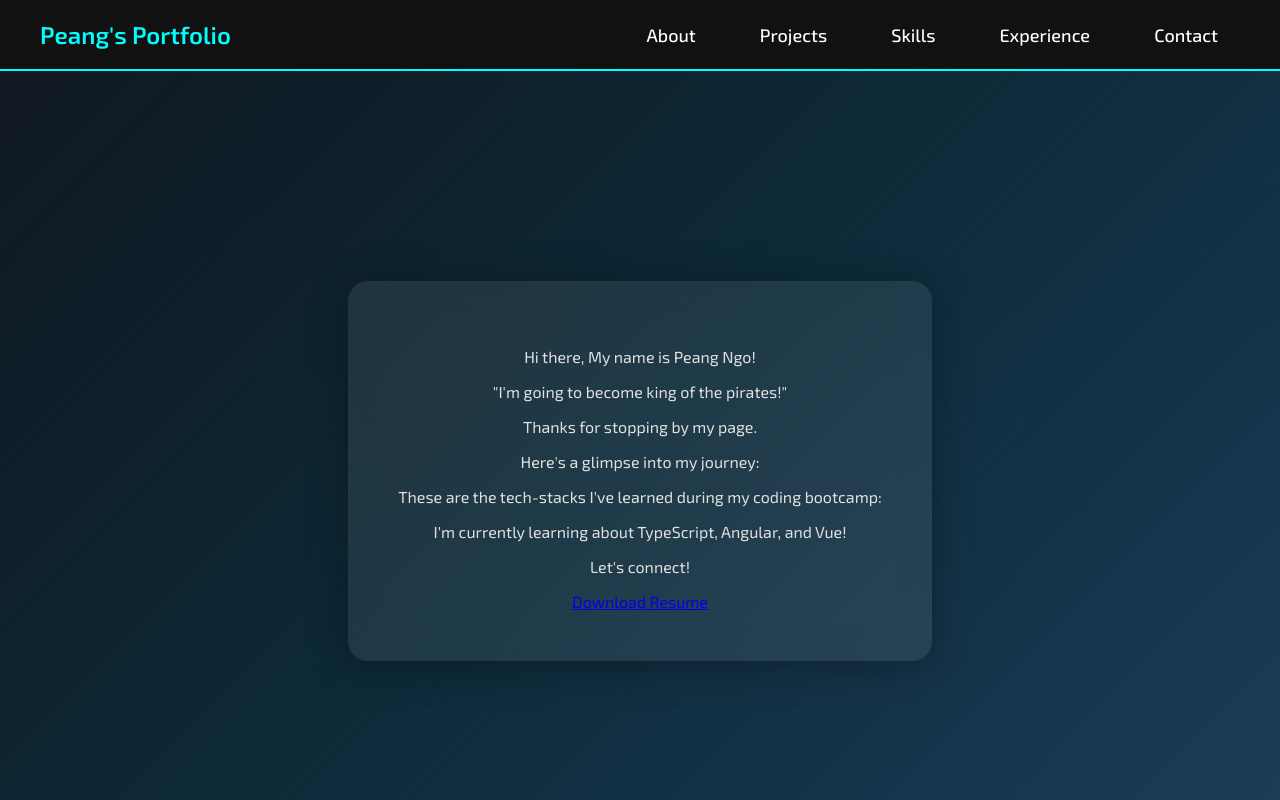
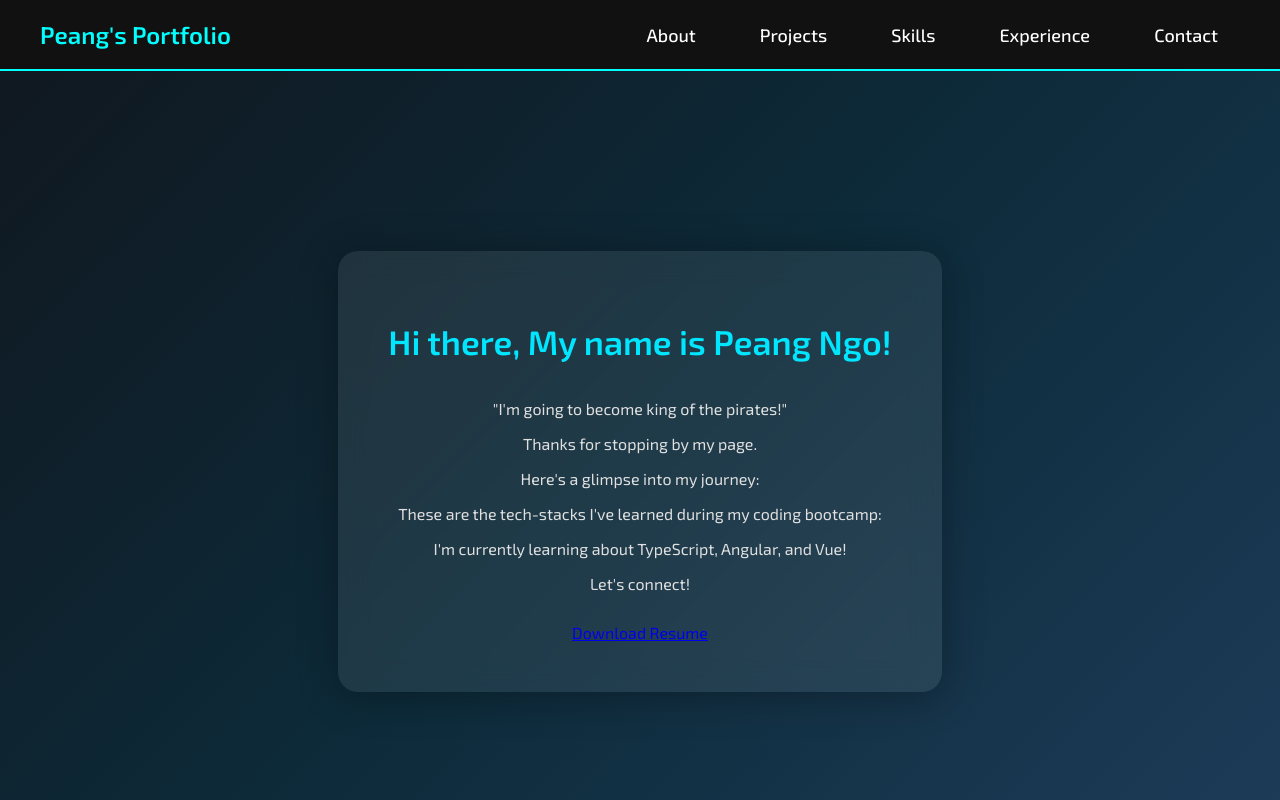
Before and after one commit to pingno/Show, a React (Create React App) app in the folder show/: page / in a window 1280 px wide. Shown: the top 800 px of the page. Built offline with nearby package versions, Linux system fonts and the light colour scheme.

Commit message:
key frames tech stack class

```diff
--- a/show/src/components/Home/Home.css
+++ b/show/src/components/Home/Home.css
@@ -37,3 +37,56 @@
   transform: scale(1.12);
   box-shadow: 0 0 30px rgba(0, 255, 255, 0.8), 0 0 60px rgba(0, 255, 255, 0.5);
 }
+
+
+.description {
+  margin-top: 20px;
+  font-size: 34px;
+  font-weight: 600;
+  color: #00e6ff;
+  white-space: nowrap;
+  overflow: hidden;
+  position: relative;
+  display: inline-block;
+  animation: typing 3.5s steps(40, end), blink-caret 0.75s step-end infinite;
+}
+
+@keyframes typing {
+  from { width: 0; }
+  to { width: 100%; }
+}
+
+@keyframes blink-caret {
+  from, to { border-color: transparent; }
+  50% { border-color: #00e6ff; }
+}
+
+.typing-effect {
+  display: inline-block;
+  animation: fadeIn 3s ease-in-out;
+}
+
+@keyframes fadeIn {
+  0% { opacity: 0; transform: translateY(-10px); }
+  100% { opacity: 1; transform: translateY(0); }
+}
+
+.tech-stacks {
+  margin-top: 30px;
+  display: flex;
+  justify-content: center;
+  gap: 25px;
+  flex-wrap: wrap;
+}
+
+.tech-stack-icon {
+  width: 65px;
+  height: 65px;
+  transition: transform 0.4s ease, box-shadow 0.4s ease;
+  filter: drop-shadow(0 0 10px rgba(0, 255, 255, 0.5));
+}
+
+.tech-stack-icon:hover {
+  transform: scale(1.2) translateY(-8px);
+  filter: drop-shadow(0 0 25px rgba(0, 255, 255, 0.7));
+}
```
